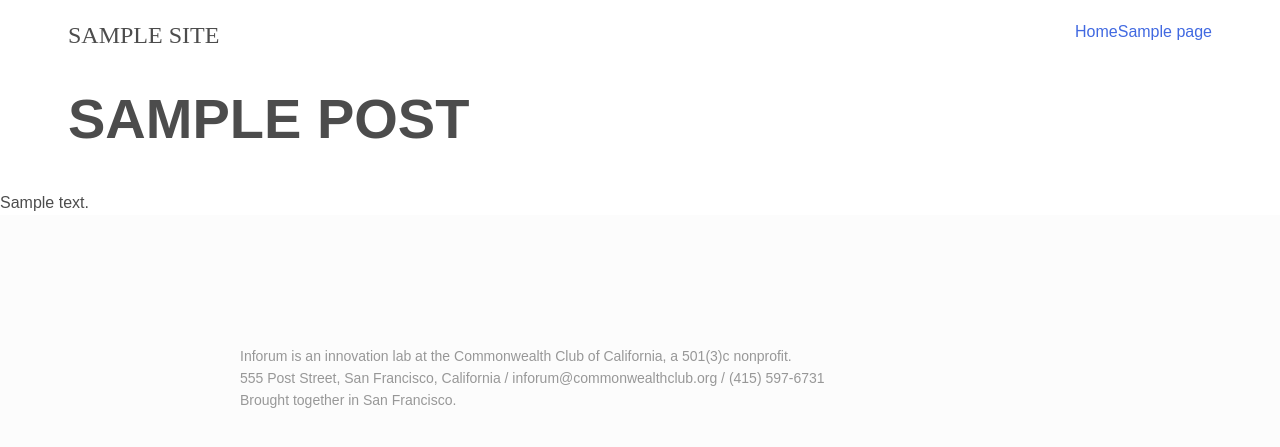
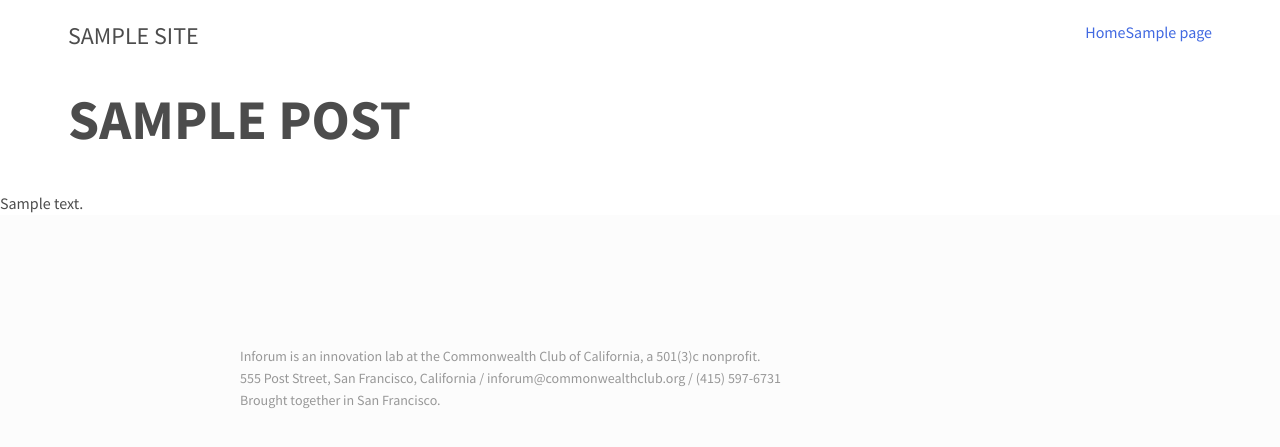
Before and after one commit to tomng/inforumsf, a WordPress theme: template themes/inforum/page.php in a window 1280 px wide. Shown: the top 447 px of the page. Run offline with PHP 8.4 and a stand-in for WordPress, Linux system fonts and the light colour scheme; the site name, menu and one post (Sample post) are stand-ins, and other content is empty; some libraries are stand-ins or nearby versions.

Commit message:
Fixed Source Sans Pro (added Google Fonts).

```diff
--- a/themes/inforum/header.php
+++ b/themes/inforum/header.php
@@ -14,6 +14,8 @@
 <head>
 <meta charset="<?php bloginfo( 'charset' ); ?>">
 <meta name="viewport" content="width=device-width, initial-scale=1">
+
+<link href='https://fonts.googleapis.com/css?family=Source+Sans+Pro:400,200,300,400italic,600,700' rel='stylesheet' type='text/css'>
 <link rel="profile" href="http://gmpg.org/xfn/11">
 <link rel="pingback" href="<?php bloginfo( 'pingback_url' ); ?>">
 
--- a/themes/inforum/style.css
+++ b/themes/inforum/style.css
@@ -954,7 +954,6 @@ body {
 
 .site-title {
 	/* INFORUM: */
-	font-family: SourceSansPro-Bold;
 	font-size: 24px;
 	color: rgba(0,0,0,0.70);
 	line-height: 31px;
@@ -1491,6 +1490,10 @@ p.attribution {
 ## Inforum-typography
 --------------------------------------------------------------*/
 
+html {
+	font-family: 'Source Sans Pro', sans-serif;
+}
+
 h1 {
 	font-weight: 700;
 	font-size: 56px;
```
